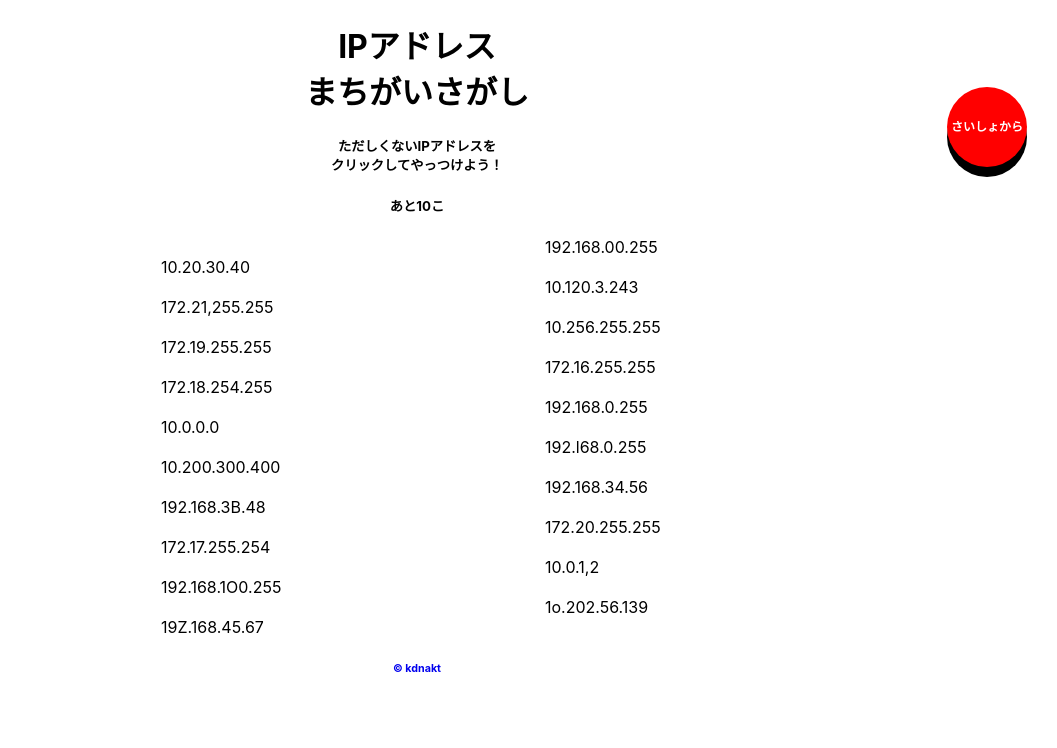
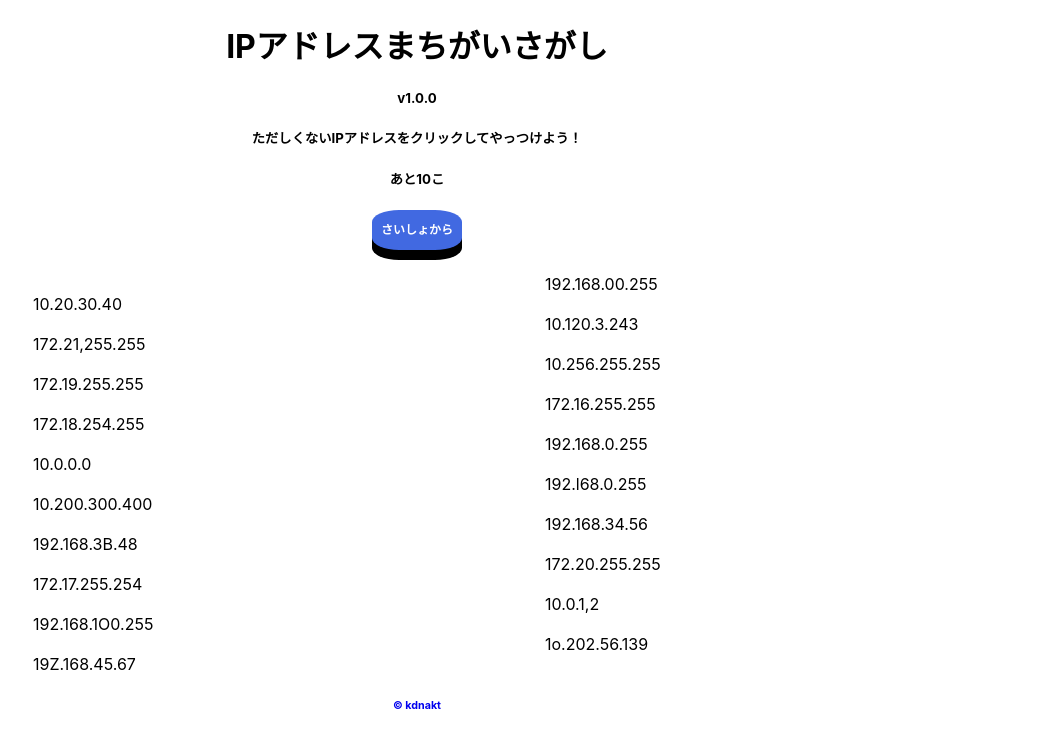
Before and after one commit to kdnakt/ip-eyegrep, a React (Create React App) app: page / in a window 1280 px wide. Shown: the top 748 px of the page, without its empty margins (223-1280 px from the left). Built offline with nearby package versions, Linux system fonts and the light colour scheme.

Commit message:
fix layout

```diff
--- a/src/App.tsx
+++ b/src/App.tsx
@@ -40,48 +40,6 @@ const shuffle = ([...array]: Target[]) => {
 }
 const questions = shuffle(targets);
 
-// function start() {
-//   const t = shuffle(targets)
-//   let rem = t.length
-//   let toRight = false
-//   const question = document.getElementById("question");
-//   t.forEach(e => {
-//     const q = document.createElement('span')
-//     q.innerText = e.ip
-//     q.style.marginLeft = toRight ? '60%' : '30%'
-//     toRight = !toRight
-//     question.append(q)
-//     q.addEventListener('click', () => {
-//       if (!e.valid) {
-//       alert('正解！')
-//       q.remove()
-
-//       const r = document.getElementById('rem')
-//       const next = r.innerText -1
-//       if (next == 0) {
-//         alert('クリアです！おめでとう🎉')
-//         start()
-//       } else {
-//         r.innerText = next
-//       }
-//       } else {alert('はずれ！')}
-//     })
-//     if (e.valid) rem--
-
-//     question.append(
-//       document.createElement('br'))
-//   })
-//   document.getElementById('rem').innerText = rem
-// }
-// function reset() {
-//   const question = document.getElementById("question");
-//   question.remove()
-//   const newQ =document.createElement('div')
-//   newQ.id = 'question'
-//   document.body.append(newQ)
-//   start()
-// }
-
 const Question: React.FC<{
   q: Target,
   toRight: boolean,
@@ -103,7 +61,7 @@ const Question: React.FC<{
           }
         }}
         style={{
-          marginLeft: toRight ? '60%' : '30%',
+          marginLeft: toRight ? '60%' : '20%',
           display: show ? 'inline' : 'none',
         }}
       >
@@ -143,12 +101,13 @@ function App() {
   return (
     <div>
       <header>
-        <h1>IPアドレス<br/>まちがいさがし</h1>
-        <h5>ただしくないIPアドレスを<br />クリックしてやっつけよう！</h5>
+        <h1>IPアドレスまちがいさがし</h1>
+        <h5>v1.0.0</h5>
+        <h5>ただしくないIPアドレスをクリックしてやっつけよう！</h5>
         <h5>あと{remaining}こ</h5>
+        <div id="btn" onClick={reset}>さいしょから</div>
       </header>
       <body>
-        <div id="btn" onClick={reset}>さいしょから</div>
         <div id="question">
           {useQuestions(setRemaining)}
         </div>
--- a/src/my.css
+++ b/src/my.css
@@ -1,27 +1,25 @@
 #btn {
-    width: 80px;
-    height: 80px;
-    background: red;
-    margin: -150px 30px auto auto;
-    border-radius: 50%;
+    width: 90px;
+    height: 40px;
+    background: royalblue;
+    border-radius: 30%;
     text-align: center;
-    line-height: 80px;
+    line-height: 40px;
     color: #fff;
     font-weight: bold;
     font-size: 12px;
     cursor: pointer;
     box-shadow: 0 10px 0 black;
     user-select: none;
-    float: right;
+    margin: 0 auto;
 }
 
 #btn:hover {
     opacity: 0.8;
 }
 
-#btn:active {
-    box-shadow: 0 5px 0 black;
-    margin-top: -144px;
+#question {
+    margin-top: 24px;
 }
 
 #question span:hover {
@@ -36,5 +34,6 @@ h6 {
 }
 
 h6>a {
+    bottom: 0;
     text-decoration: none;
 }
```
